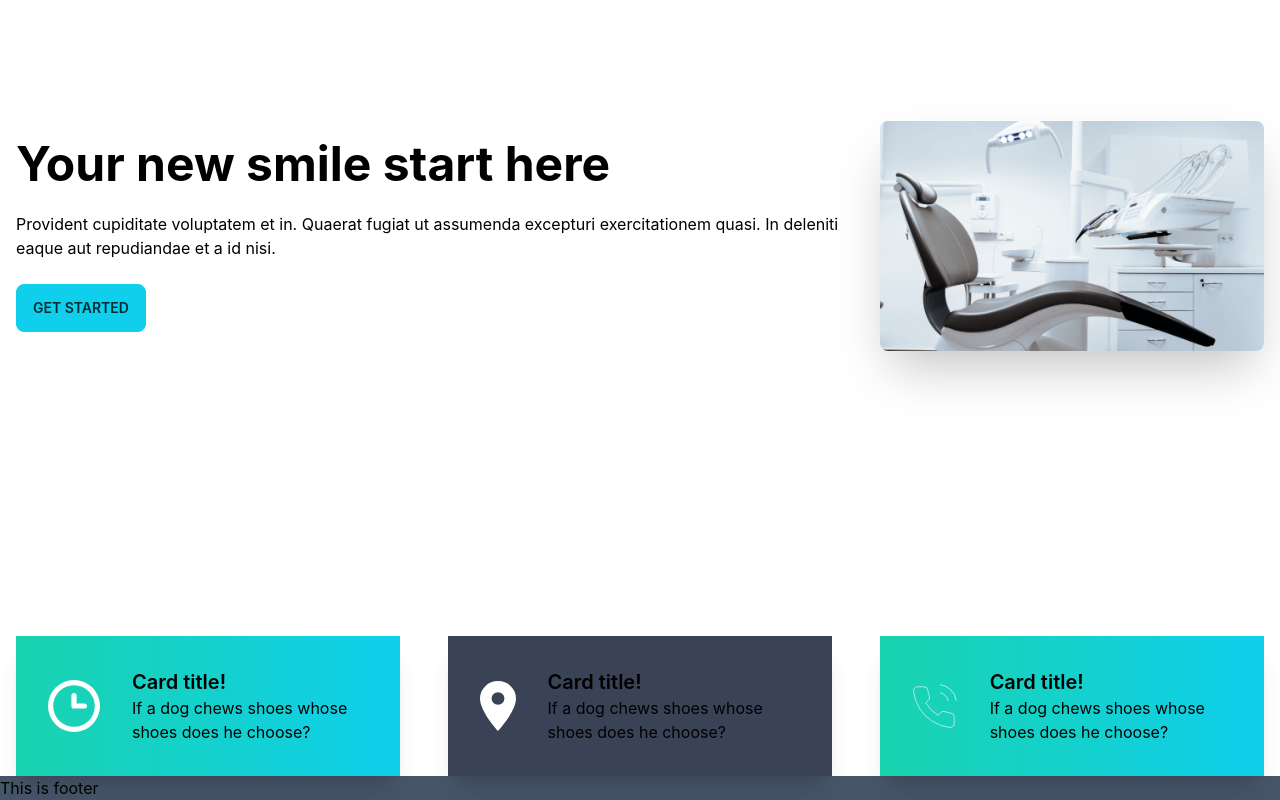
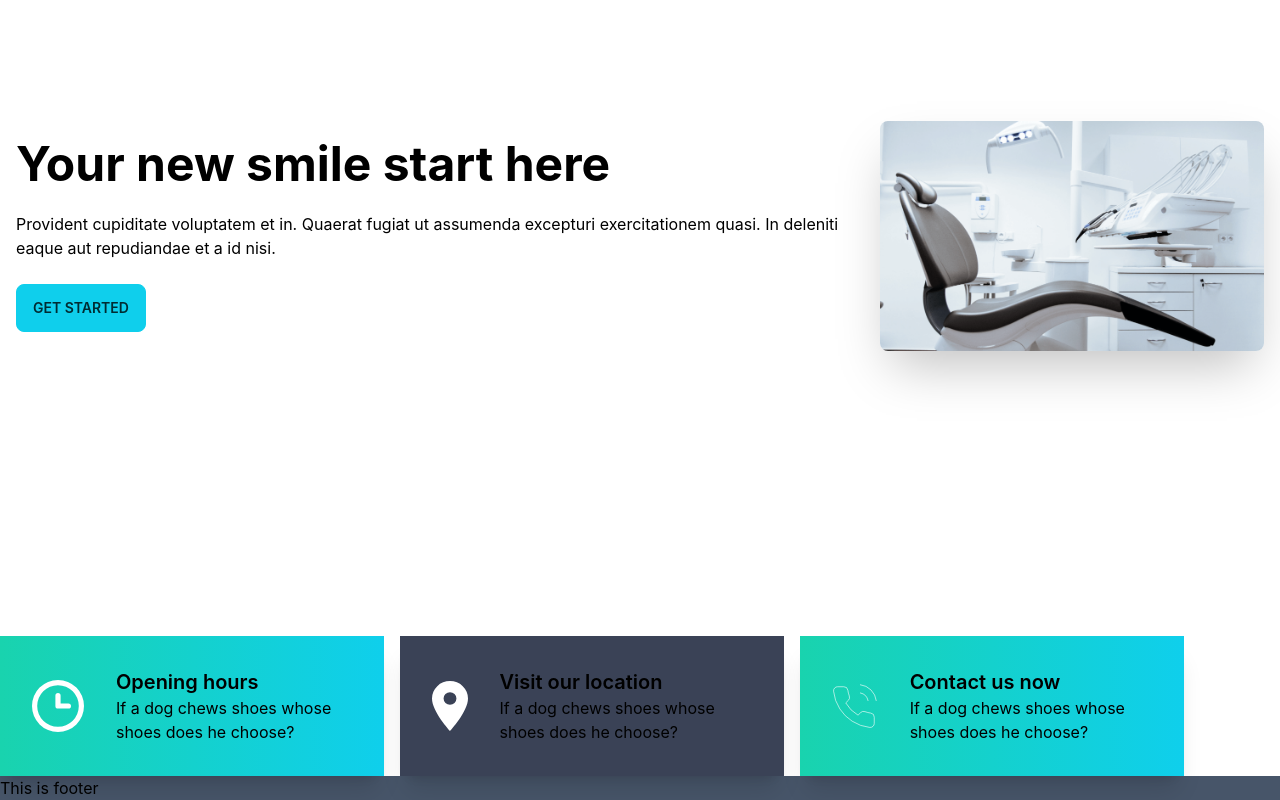
Before and after one commit to pixprocoder/doctor-portal, a React (Create React App) app: page / in a window 1280 px wide. Shown: the part 228-1028 px from the top of the page. Built offline with nearby package versions, Linux system fonts and the light colour scheme.

Commit message:
Home card info complited

```diff
--- /dev/null
+++ b/src/Pages/Home/CardInfo.js
@@ -0,0 +1,23 @@
+import React from "react";
+
+const CardInfo = ({ img, cardTitle, bgClass }) => {
+  return (
+    <section>
+      <div class="card max-w-sm mx-auto shadow-xl">
+        <div
+          className={`card-body  items-center flex justify-between flex-row ${bgClass}`}
+        >
+          <div className="mr-6">
+            <img src={img} alt="" />
+          </div>
+          <div>
+            <h2 class="card-title">{cardTitle}</h2>
+            <p>If a dog chews shoes whose shoes does he choose?</p>
+          </div>
+        </div>
+      </div>
+    </section>
+  );
+};
+
+export default CardInfo;
--- a/src/Pages/Home/Home.js
+++ b/src/Pages/Home/Home.js
@@ -1,10 +1,12 @@
 import React from "react";
 import HomeBanner from "./HomeBanner";
+import HomeInfo from "./HomeInfo";
 
 const Home = () => {
   return (
     <div>
       <HomeBanner />
+      <HomeInfo />
     </div>
   );
 };
--- a/src/Pages/Home/HomeBanner.js
+++ b/src/Pages/Home/HomeBanner.js
@@ -1,6 +1,5 @@
 import React from "react";
 import Chair from "../../assets/images/chair.png";
-import HomeInfo from "./HomeInfo";
 
 const HomeBanner = () => {
   return (
@@ -21,7 +20,6 @@ const HomeBanner = () => {
           </div>
         </div>
       </div>
-      <HomeInfo />
     </section>
   );
 };
--- a/src/Pages/Home/HomeInfo.js
+++ b/src/Pages/Home/HomeInfo.js
@@ -1,43 +1,27 @@
+import { accent } from "daisyui/src/colors";
 import React from "react";
 import clock from "../../assets/icons/clock.svg";
 import location from "../../assets/icons/marker.svg";
 import phone from "../../assets/icons/phone.svg";
+import CardInfo from "./CardInfo";
 const HomeInfo = () => {
   return (
     <section className="flex flex-wrap gap-4">
-      <div class="card max-w-sm mx-auto shadow-xl">
-        <div class="card-body bg-gradient-to-r from-secondary to-primary items-center flex justify-between flex-row">
-          <div className="mr-6">
-            <img src={clock} alt="" />
-          </div>
-          <div>
-            <h2 class="card-title">Card title!</h2>
-            <p>If a dog chews shoes whose shoes does he choose?</p>
-          </div>
-        </div>
-      </div>
-      <div class="card max-w-sm mx-auto shadow-xl">
-        <div class="card-body bg-accent items-center flex justify-between flex-row">
-          <div className="mr-6">
-            <img src={location} alt="" />
-          </div>
-          <div>
-            <h2 class="card-title">Card title!</h2>
-            <p>If a dog chews shoes whose shoes does he choose?</p>
-          </div>
-        </div>
-      </div>
-      <div class="card max-w-sm mx-auto shadow-xl">
-        <div class="card-body bg-gradient-to-r from-secondary to-primary items-center flex justify-between flex-row">
-          <div className="mr-6">
-            <img src={phone} alt="" />
-          </div>
-          <div>
-            <h2 class="card-title">Card title!</h2>
-            <p>If a dog chews shoes whose shoes does he choose?</p>
-          </div>
-        </div>
-      </div>
+      <CardInfo
+        cardTitle="Opening hours"
+        bgClass="bg-gradient-to-r from-secondary to-primary"
+        img={clock}
+      />
+      <CardInfo
+        cardTitle="Visit our location"
+        img={location}
+        bgClass="bg-accent"
+      />
+      <CardInfo
+        cardTitle="Contact us now"
+        bgClass="bg-gradient-to-r from-secondary to-primary"
+        img={phone}
+      />
     </section>
   );
 };
```
